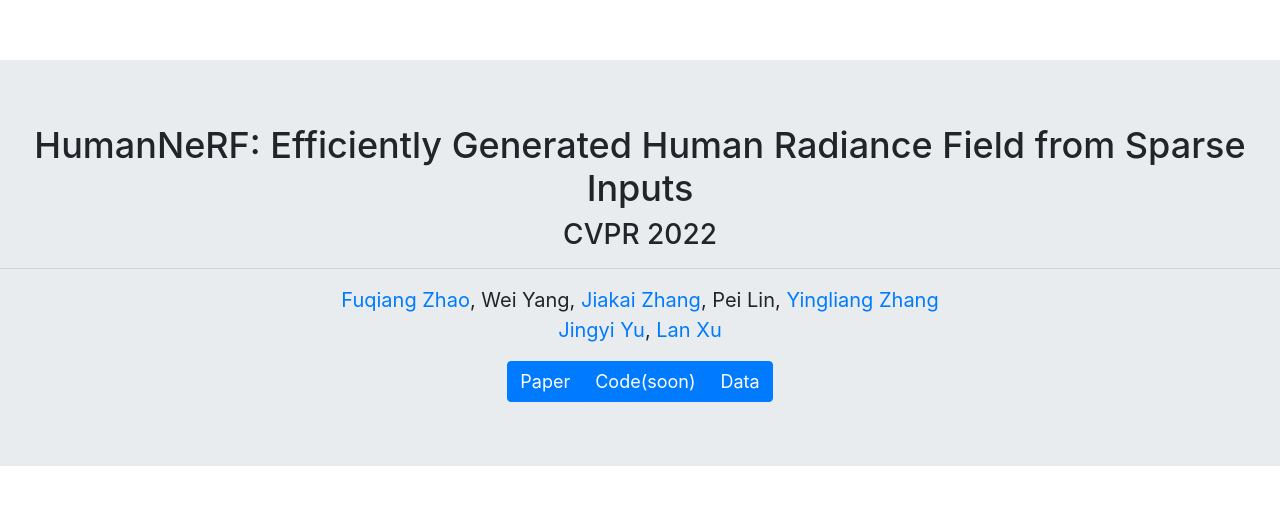
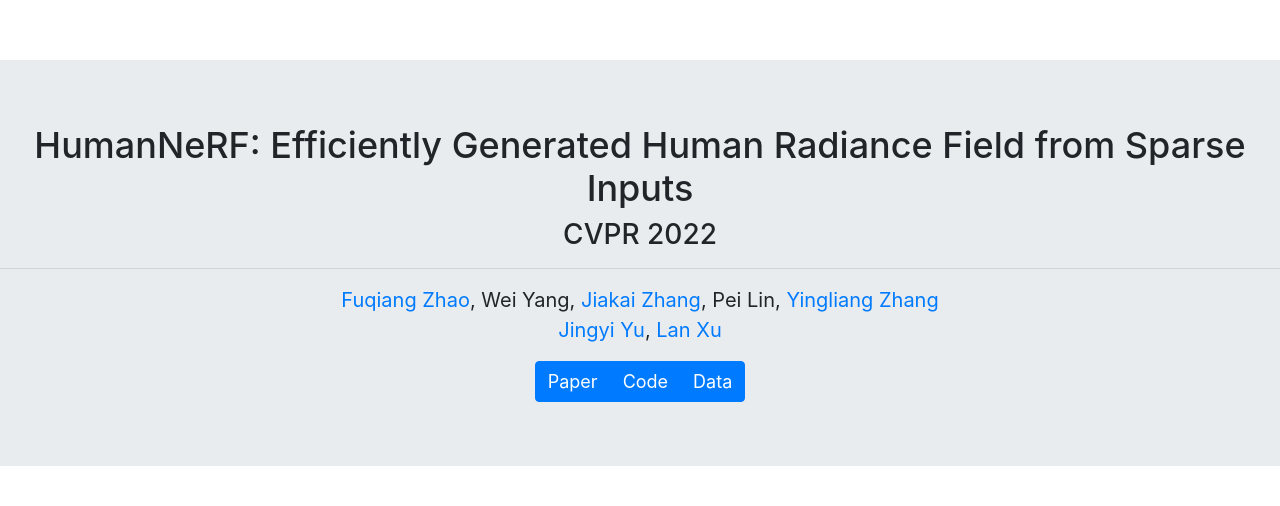
Before and after one commit to zhaofuq/zhaofuq.github.io, a plain HTML site: page humannerf/index.html in a window 1280 px wide. Shown: the top 506 px of the page. Drawn offline with nearby package versions, Linux system fonts and the light colour scheme.

Commit message:
repo init

```diff
--- a/humannerf/index.html
+++ b/humannerf/index.html
@@ -44,7 +44,7 @@
     </p>
     <div class="btn-group" role="group" aria-label="Top menu">
         <a class="btn btn-primary" href="https://arxiv.org/pdf/2112.02789.pdf">Paper</a>
-        <a class="btn btn-primary" href="https://zhaofuq.github.io/humannerf">Code(soon)</a>
+        <a class="btn btn-primary" href="https://github.com/zhaofuq/HumanNeRF">Code</a>
         <a class="btn btn-primary" href="https://drive.google.com/drive/folders/1P3OyAjTNh1V74OSPf0JJ1OnF-E6oklKB?usp=sharing">Data</a>
     </div>
 </div>
```
